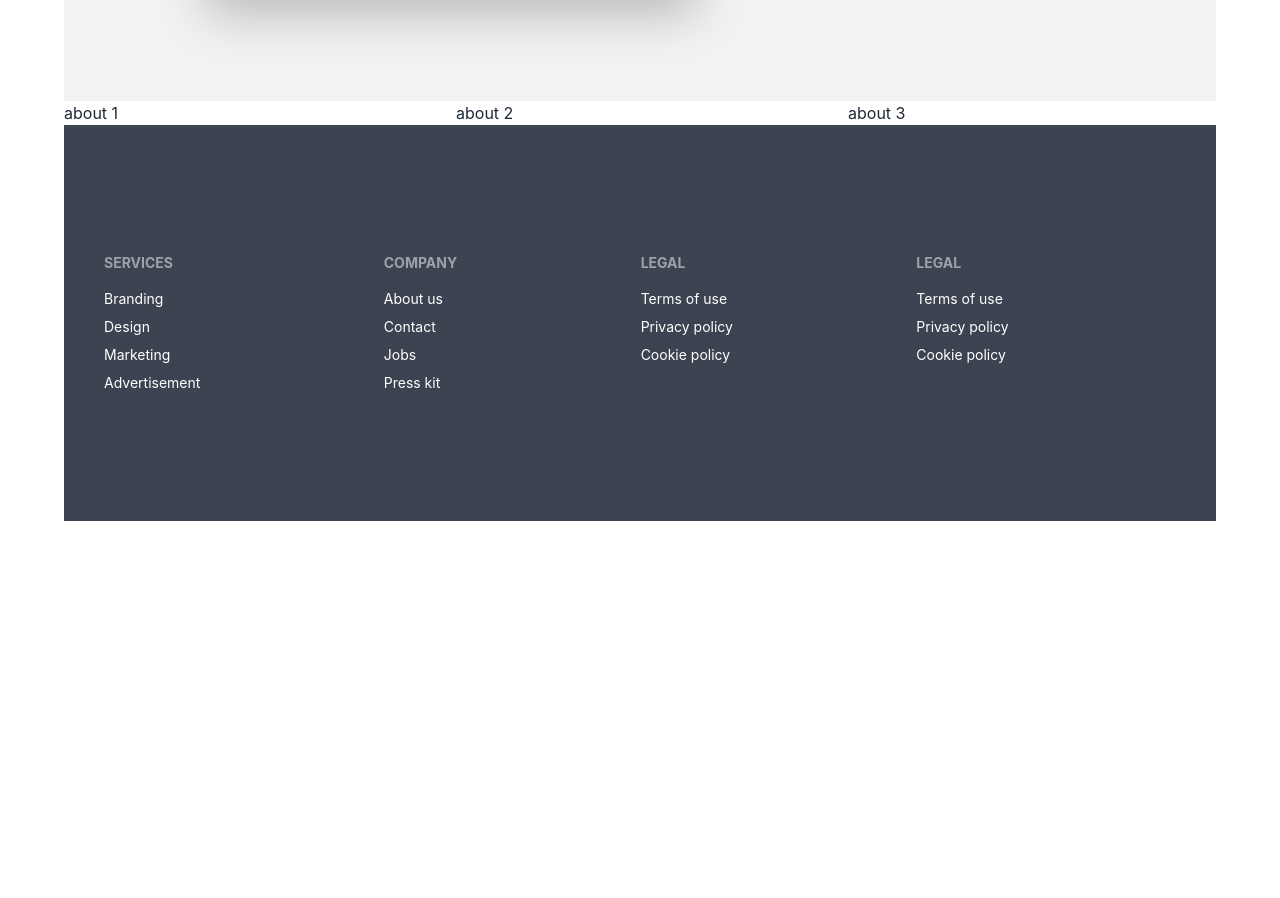
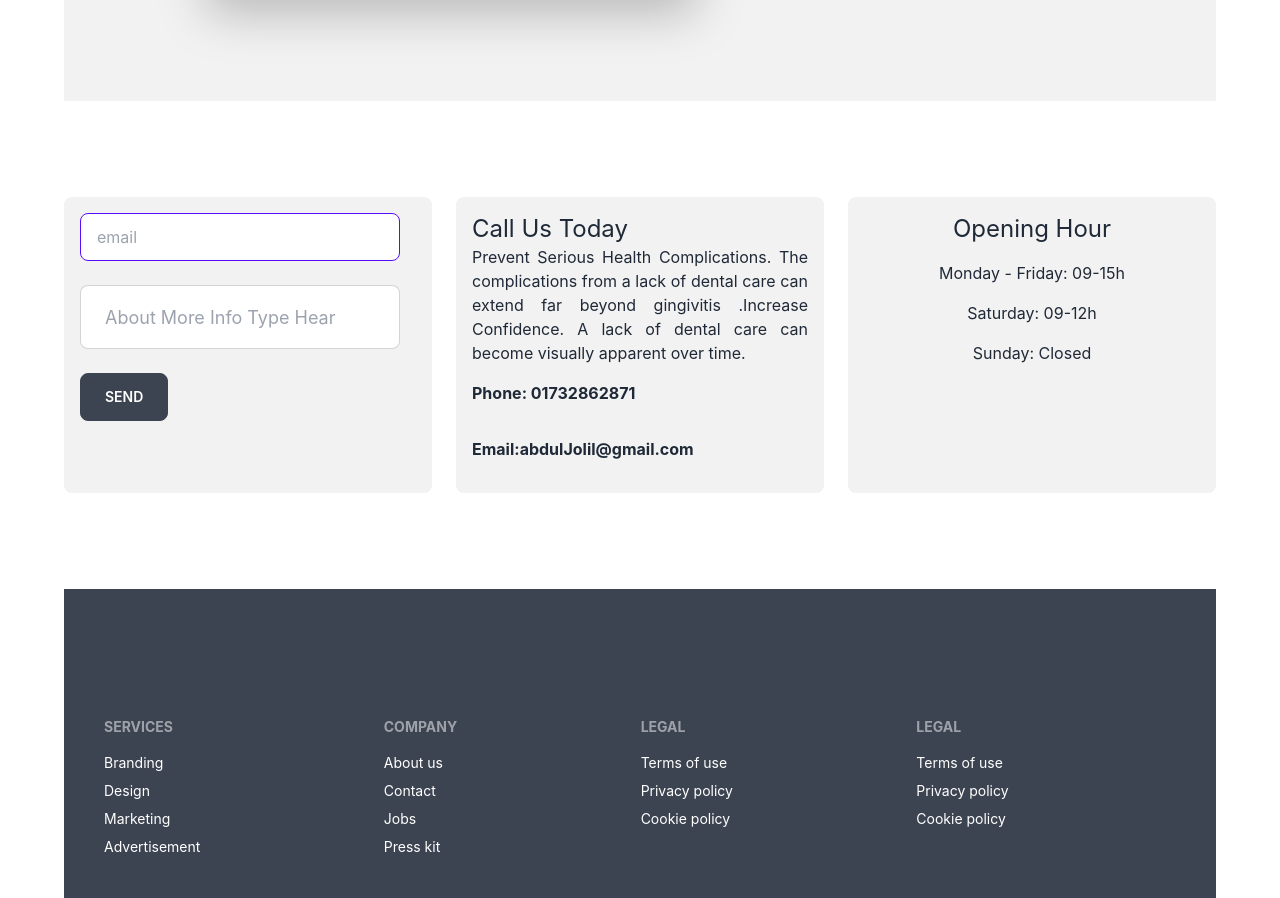
Before and after one commit to tnayem/dental-surgeon, a React (Create React App) app: page / in a window 1280 px wide. Shown: the part 1771-2669 px from the top of the page. Before the commit the page ends 2292 px from the top, so only its background shows below. Built offline with nearby package versions, Linux system fonts and the light colour scheme; no server answers.

Commit message:
added about section

```diff
--- a/src/Pages/About/About.js
+++ b/src/Pages/About/About.js
@@ -2,11 +2,25 @@ import React from 'react';
 
 const About = () => {
     return (
-        <div>
+        <div className='py-24'>
             <div className='grid grid-cols-1 md:grid-cols-2 lg:grid-cols-3 gap-6'>
-                <div> about 1</div>
-                <div> about 2</div>
-                <div> about 3</div>
+                <div className='bg-base-200 p-4 rounded-lg'>
+                    <input type="email" placeholder="email" className="input input-bordered input-primary w-full max-w-xs" />
+                    <input type="text" placeholder="About More Info Type Hear" className="input input-bordered input-lg w-full max-w-xs my-6" />
+                    <button className="btn px-6">Send</button>
+                </div>
+                <div className='bg-base-200 p-4 rounded-lg'>
+                    <h3 className='text-2xl'>Call Us Today</h3>
+                    <p className='text-justify'>Prevent Serious Health Complications. The complications from a lack of dental care can extend far beyond gingivitis .Increase Confidence. A lack of dental care can become visually apparent over time.</p>
+                    <p className='font-bold py-4'>Phone: 01732862871</p>
+                    <p className='font-bold py-4'>Email:abdulJolil@gmail.com</p>
+                </div>
+                <div className='text-center bg-base-200 p-4 rounded-lg'>
+                    <h3 className='text-2xl'>Opening Hour</h3>
+                    <p className='py-4'>Monday - Friday: 09-15h</p>
+                    <p>Saturday: 09-12h</p>
+                    <p className='py-4'>Sunday: Closed</p>
+                </div>
             </div>
         </div>
     );
```
